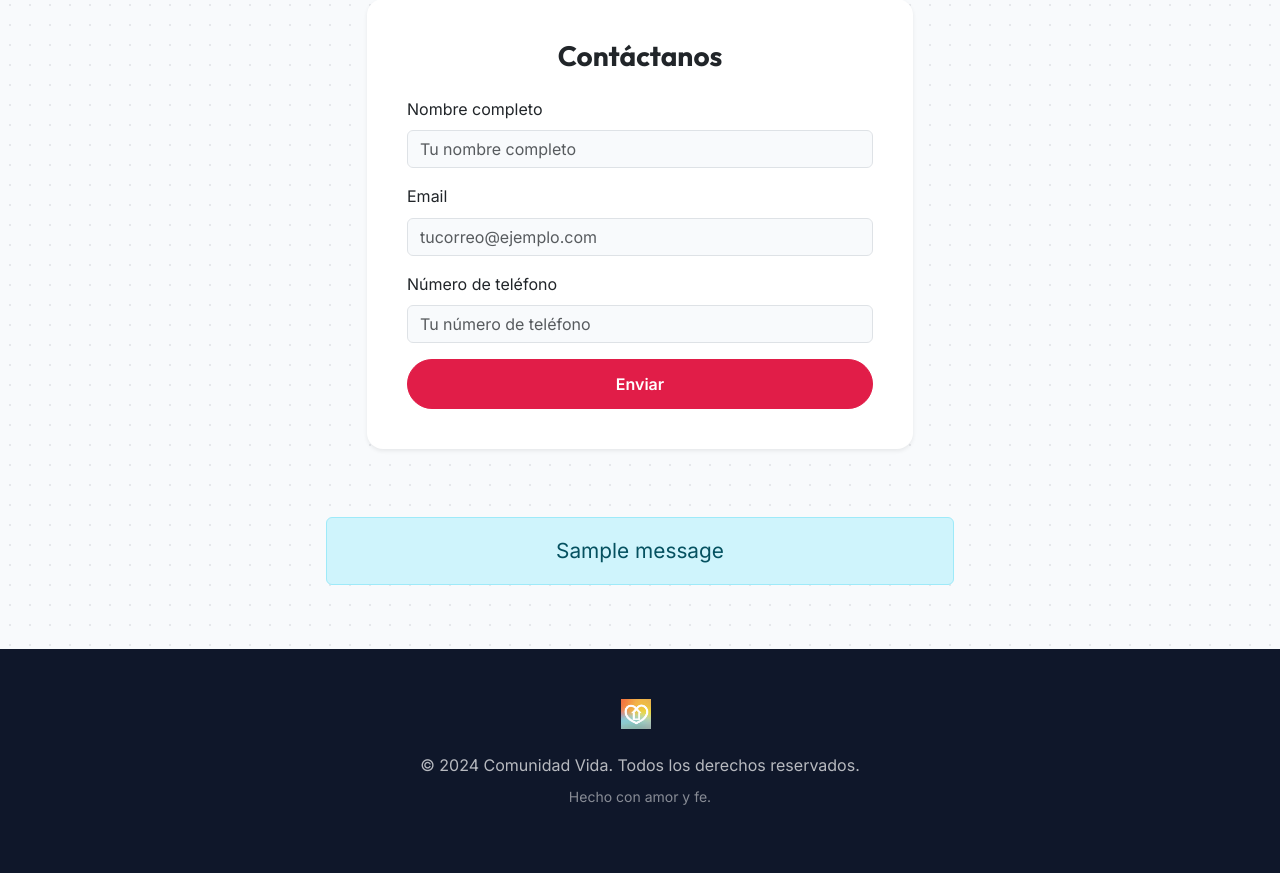
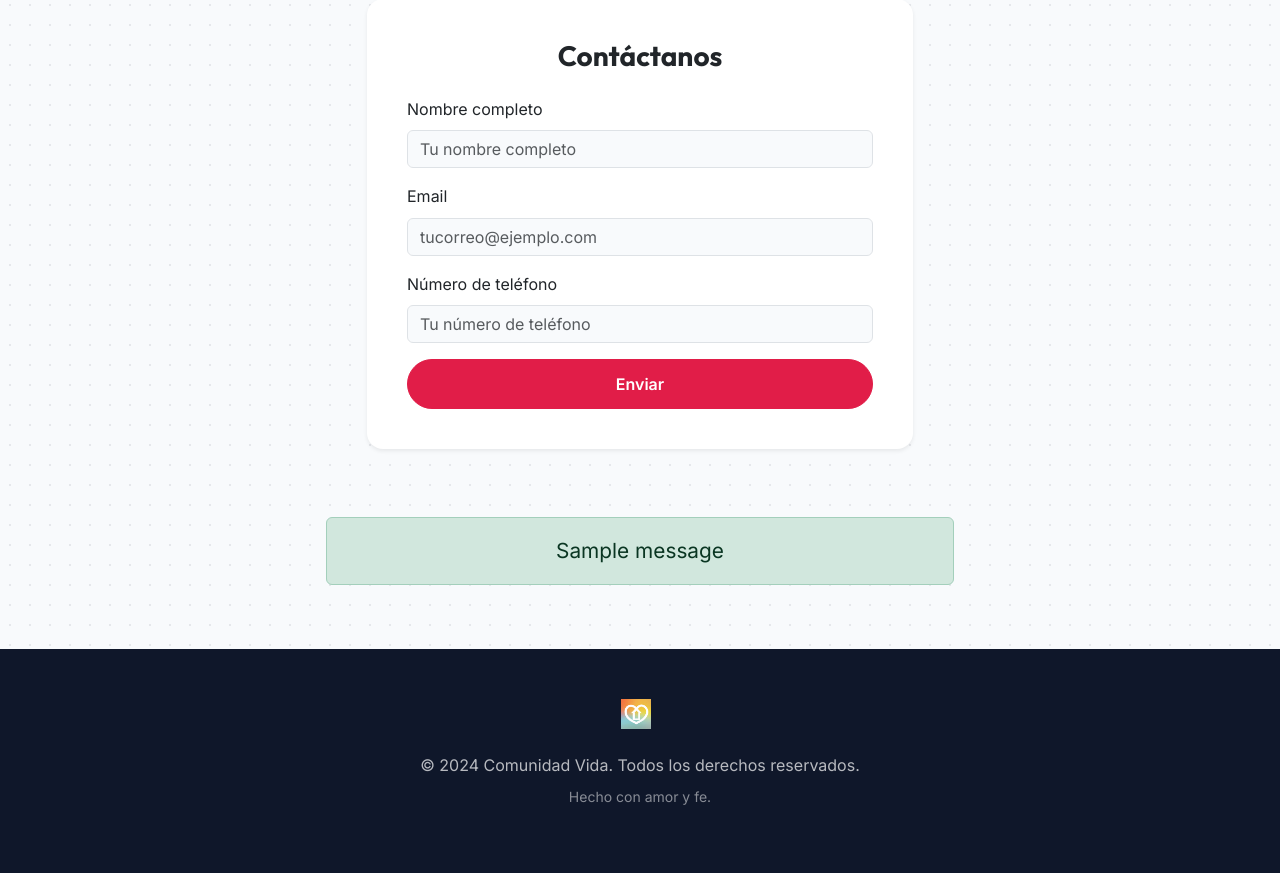
Before and after one commit to henryhengabriel-dotcom/Comunidad-Vida, a Flask app: page /contacto in a window 1280 px wide. Shown: the part 125-998 px from the top of the page. Run offline with Flask 3, Linux system fonts and the light colour scheme; tables that the repository leaves empty hold one stand-in row (values such as "Sample post"); one stand-in notice (Sample message) is shown.

Commit message:
arreglar contacto.html

```diff
--- a/templates/contacto.html
+++ b/templates/contacto.html
@@ -8,7 +8,7 @@
             <div class="card border-0 shadow-sm rounded-4 p-4 bg-white">
                 <div class="card-body">
                     <h3 class="card-title mb-4 text-center">Contáctanos</h3>
-                    <form action="{{url_for('nuevo')}}" method="POST">
+                    <form action="{{url_for('contacto.nuevo')}}" method="POST">
                         <div class="mb-3">
                             <label for="nombre" class="form-label">Nombre completo</label>
                             <input type="text" class="form-control" id="nombre" name="nombre" placeholder="Tu nombre completo">
@@ -34,29 +34,29 @@
             <div class="row justify-content-center">
                 <div class="col-lg-6">
                     {% for category, message in messages %}
-                        <div id="flash-message" class="alert alert-info text-center" style="font-size:1.3rem; font-weight:500; margin-top:20px;">
+                        <div id="flash-message" class="alert alert-{{ 'success' if category == 'success' else 'info' }} text-center" style="font-size:1.3rem; font-weight:500; margin-top:20px;">
                             {{ message }}
                         </div>
                     {% endfor %}
                 </div>
             </div>
+            {% for category, message in messages %}
+                {% if category == 'success' %}
                     <script>
                         window.onload = function() {
                             var flash = document.getElementById('flash-message');
                             if (flash) {
                                 flash.scrollIntoView({ behavior: 'smooth', block: 'center' });
                             }
-                    {% for category, message in messages %}
-                        {% if category == 'success' %}
                             setTimeout(function() {
                                 window.location.href = "{{ url_for('home') }}";
                             }, 3000);
-                        {% endif %}
-                    {% endfor %}
                         };
                     </script>
                 {% endif %}
-    {% endwith  %}
+            {% endfor %}
+        {% endif %}
+    {% endwith %}
 
 
 {% endblock %}
```
Lines whose indentation alone changed are shown as unchanged.
